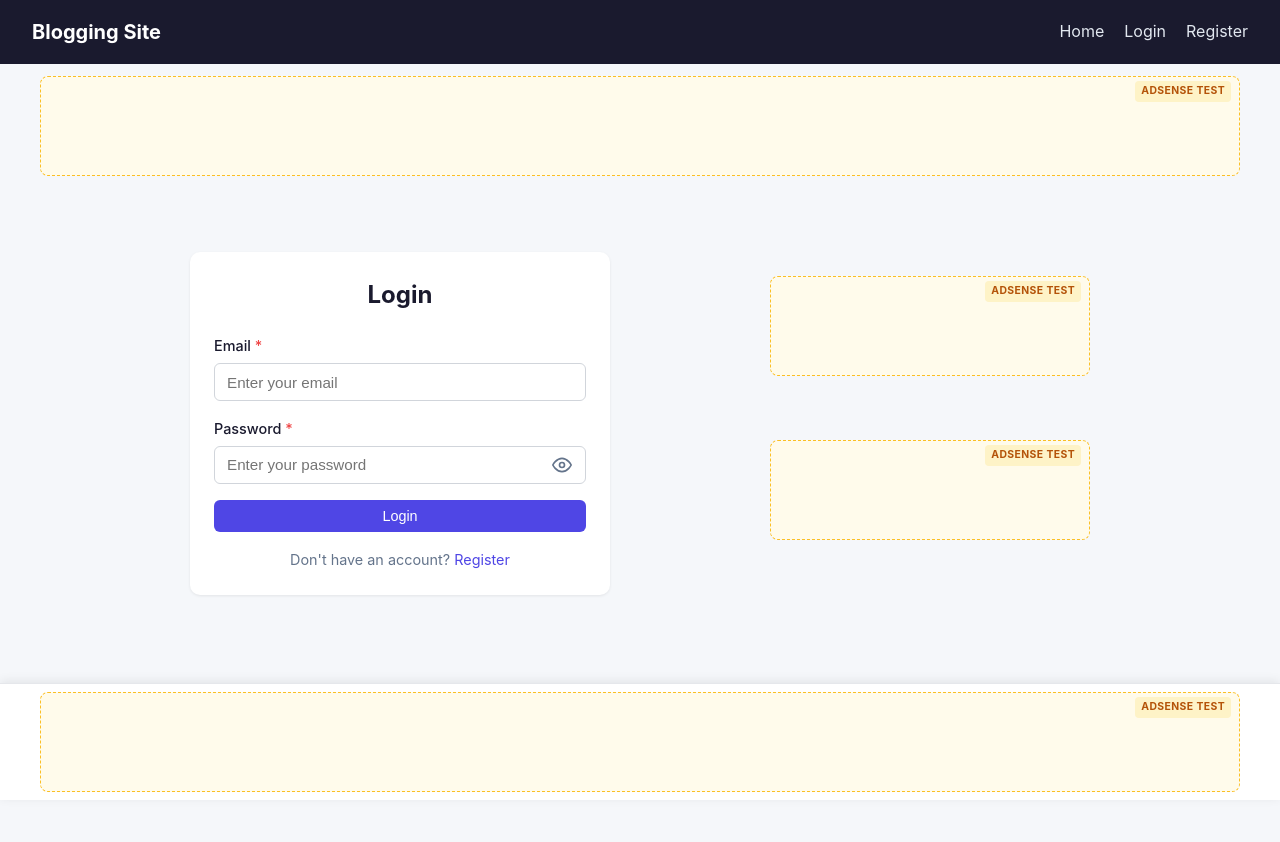
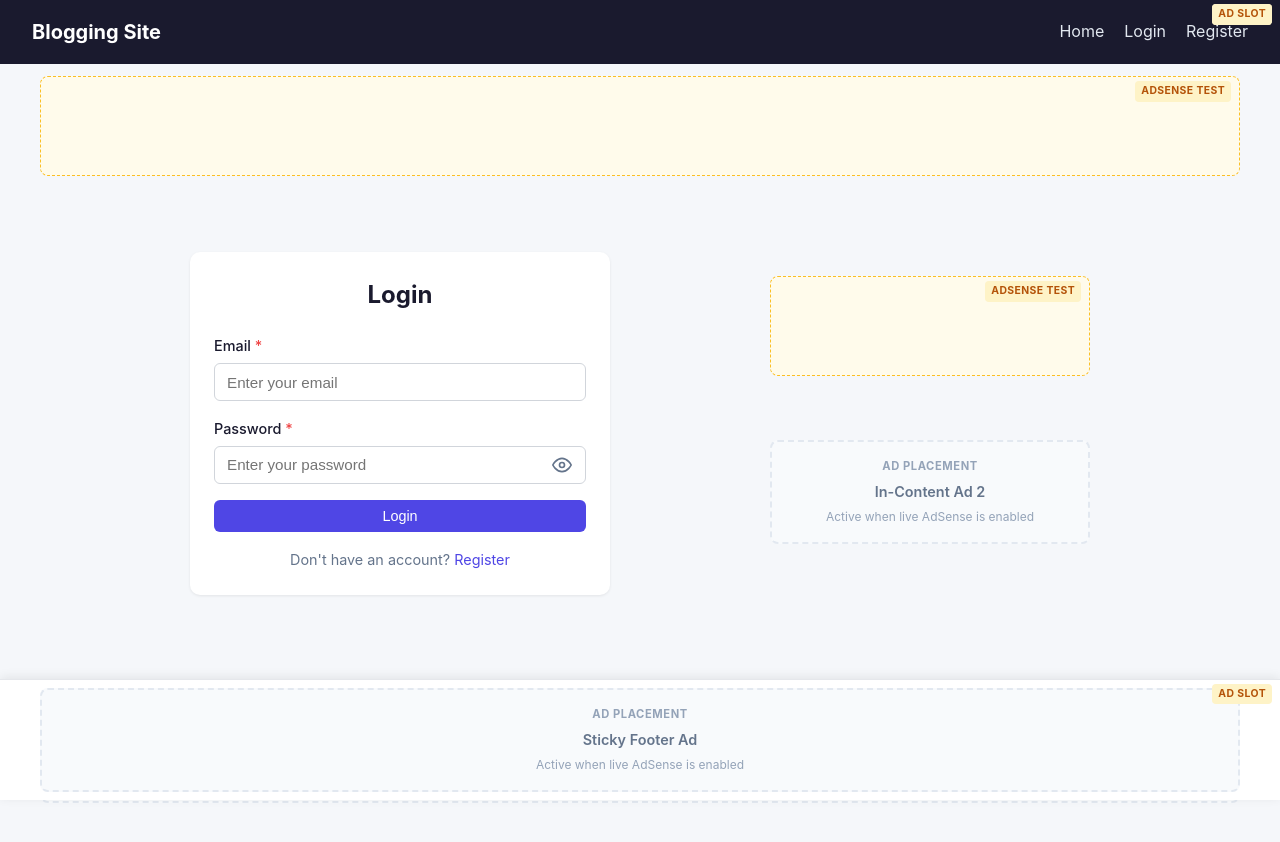
Before and after one commit to PradumShukla8188/Tech-Round-Frontend, a React (Create React App) app: page /login in a window 1280 px wide. Shown: the top 842 px of the page. Built offline with nearby package versions, Linux system fonts and the light colour scheme; no server answers.

Commit message:
Fix AdSense 400 errors — limit 3 ads, remove invalid attributes

```diff
--- a/public/index.html
+++ b/public/index.html
@@ -25,13 +25,10 @@
       Learn how to configure a non-root public URL by running `npm run build`.
     -->
     <title>Tech Round Blog</title>
-    <!-- Google AdSense — official demo publisher for test ads (data-adtest="on" on each unit) -->
     <script
       async
       src="https://pagead2.googlesyndication.com/pagead/js/adsbygoogle.js?client=ca-pub-3940256099942544"
       crossorigin="anonymous"
-      data-google-ads="true"
-      onload="this.setAttribute('data-loaded','true')"
     ></script>
   </head>
   <body>
--- a/src/components/ads/GoogleAd.js
+++ b/src/components/ads/GoogleAd.js
@@ -1,36 +1,37 @@
 import { useCallback } from 'react';
-import { GOOGLE_AD_CLIENT, AD_LABELS, AD_TEST_MODE } from './adConfig';
+import {
+  GOOGLE_AD_CLIENT,
+  AD_LABELS,
+  AD_TEST_MODE,
+  AD_SLOTS,
+  shouldLoadAdSense,
+} from './adConfig';
 import { fillAdUnit } from './adScriptLoader';
 
 const GoogleAd = ({ placement, slot, format = 'auto', className = '' }) => {
   const label = AD_LABELS[placement] || placement;
-  const isConfigured = Boolean(GOOGLE_AD_CLIENT && slot);
+  const loadLiveAd = shouldLoadAdSense(placement);
+  const adSlot = slot || AD_SLOTS[placement];
   const adFormat = AD_TEST_MODE ? 'auto' : format;
 
   const insCallback = useCallback(
     (node) => {
-      if (!node || !isConfigured) return;
-      if (node.getAttribute('data-adsense-status') === 'filled') return;
+      if (!node || !loadLiveAd || !GOOGLE_AD_CLIENT || !adSlot) return;
 
-      node.setAttribute('data-adsense-status', 'loading');
-
-      fillAdUnit(GOOGLE_AD_CLIENT)
-        .then((ok) => {
-          node.setAttribute('data-adsense-status', ok ? 'filled' : 'error');
-        })
-        .catch(() => {
-          node.setAttribute('data-adsense-status', 'error');
-        });
+      fillAdUnit(GOOGLE_AD_CLIENT, node).catch((e) => {
+        console.warn(`AdSense failed for ${placement}:`, e);
+      });
     },
-    [isConfigured],
+    [loadLiveAd, adSlot, placement],
   );
 
-  if (!isConfigured) {
+  if (!loadLiveAd) {
     return (
-      <div className={`ad-slot ad-slot--test ad-slot--${placement.toLowerCase()} ${className}`}>
-        <span className="ad-label">Google AdSense — Test Placement</span>
+      <div className={`ad-slot ad-slot--placeholder ad-slot--${placement.toLowerCase()} ${className}`}>
+        {AD_TEST_MODE && <span className="ad-test-badge">Ad Slot</span>}
+        <span className="ad-label">Ad Placement</span>
         <span className="ad-placement-name">{label}</span>
-        <span className="ad-hint">Set REACT_APP_GOOGLE_AD_CLIENT in .env</span>
+        <span className="ad-hint">Active when live AdSense is enabled</span>
       </div>
     );
   }
@@ -45,10 +46,9 @@ const GoogleAd = ({ placement, slot, format = 'auto', className = '' }) => {
         className="adsbygoogle"
         style={{ display: 'block', minHeight: '90px', width: '100%' }}
         data-ad-client={GOOGLE_AD_CLIENT}
-        data-ad-slot={slot}
+        data-ad-slot={adSlot}
         data-ad-format={adFormat}
         data-full-width-responsive="true"
-        {...(AD_TEST_MODE ? { 'data-adtest': 'on' } : {})}
       />
     </div>
   );
--- a/src/components/ads/adConfig.js
+++ b/src/components/ads/adConfig.js
@@ -1,10 +1,16 @@
-// Google AdSense demo publisher — official test account (no site verification needed)
+// Google AdSense official demo publisher — no verification needed, do NOT use data-adtest with this ID
 export const GOOGLE_TEST_AD_CLIENT = 'ca-pub-3940256099942544';
 export const GOOGLE_TEST_AD_SLOT = '6300978111';
+
+// AdSense allows max 3 display ad units per page — extra units cause 400 errors
+export const MAX_ADS_PER_PAGE = 3;
 
 const isTestMode = process.env.REACT_APP_GOOGLE_AD_TEST !== 'false';
 
 export const AD_TEST_MODE = isTestMode;
+
+// Only these placements load real AdSense in test mode (stays within 3-ad limit)
+export const TEST_ACTIVE_PLACEMENTS = new Set(['TOP_BANNER', 'SIDEBAR', 'IN_CONTENT_1']);
 
 export const GOOGLE_AD_CLIENT = isTestMode
   ? GOOGLE_TEST_AD_CLIENT
@@ -35,3 +41,9 @@ export const AD_LABELS = {
   IN_CONTENT_2: 'In-Content Ad 2',
   STICKY_FOOTER: 'Sticky Footer Ad',
 };
+
+export function shouldLoadAdSense(placement) {
+  if (!GOOGLE_AD_CLIENT || !AD_SLOTS[placement]) return false;
+  if (AD_TEST_MODE) return TEST_ACTIVE_PLACEMENTS.has(placement);
+  return true;
+}
--- a/src/components/ads/adScriptLoader.js
+++ b/src/components/ads/adScriptLoader.js
@@ -2,6 +2,7 @@ const ADSENSE_SRC = 'https://pagead2.googlesyndication.com/pagead/js/adsbygoogle
 
 let loadPromise = null;
 let pushIndex = 0;
+const initializedElements = new WeakSet();
 
 function isScriptReady(script) {
   if (!script) return false;
@@ -14,9 +15,7 @@ export function ensureAdSenseScript(clientId) {
   if (loadPromise) return loadPromise;
 
   loadPromise = new Promise((resolve, reject) => {
-    const existing =
-      document.querySelector('script[data-google-ads]') ||
-      document.querySelector('script[src*="adsbygoogle.js"]');
+    const existing = document.querySelector('script[src*="adsbygoogle.js"]');
 
     if (existing && isScriptReady(existing)) {
       resolve();
@@ -24,10 +23,14 @@ export function ensureAdSenseScript(clientId) {
     }
 
     if (existing) {
-      existing.addEventListener('load', () => {
-        existing.setAttribute('data-loaded', 'true');
-        resolve();
-      }, { once: true });
+      existing.addEventListener(
+        'load',
+        () => {
+          existing.setAttribute('data-loaded', 'true');
+          resolve();
+        },
+        { once: true },
+      );
       existing.addEventListener('error', () => reject(new Error('AdSense script failed')), {
         once: true,
       });
@@ -38,7 +41,6 @@ export function ensureAdSenseScript(clientId) {
     script.async = true;
     script.src = `${ADSENSE_SRC}?client=${clientId}`;
     script.crossOrigin = 'anonymous';
-    script.setAttribute('data-google-ads', 'true');
     script.onload = () => {
       script.setAttribute('data-loaded', 'true');
       resolve();
@@ -50,10 +52,13 @@ export function ensureAdSenseScript(clientId) {
   return loadPromise;
 }
 
-export async function fillAdUnit(clientId) {
+export async function fillAdUnit(clientId, element) {
+  if (element && initializedElements.has(element)) return true;
+  if (element) initializedElements.add(element);
+
   await ensureAdSenseScript(clientId);
 
-  const delay = pushIndex * 250;
+  const delay = pushIndex * 400;
   pushIndex += 1;
   if (delay > 0) {
     await new Promise((resolve) => setTimeout(resolve, delay));
@@ -64,6 +69,7 @@ export async function fillAdUnit(clientId) {
     return true;
   } catch (e) {
     console.warn('AdSense push failed:', e);
+    if (element) initializedElements.delete(element);
     return false;
   }
 }
--- a/src/index.css
+++ b/src/index.css
@@ -129,6 +129,28 @@ a:hover {
 .ad-slot--in_content_2 {
   min-height: 120px;
   margin: 1.5rem 0;
+}
+
+.ad-slot--placeholder {
+  display: flex;
+  flex-direction: column;
+  align-items: center;
+  justify-content: center;
+  text-align: center;
+  border: 2px dashed #e2e8f0;
+  background: #f8fafc;
+  border-radius: 8px;
+  padding: 1rem;
+  min-height: 70px;
+}
+
+.ad-slot--placeholder .ad-label {
+  color: #94a3b8;
+}
+
+.ad-slot--placeholder .ad-placement-name {
+  color: #64748b;
+  font-size: 0.9rem;
 }
 
 .ad-slot--live {
```
